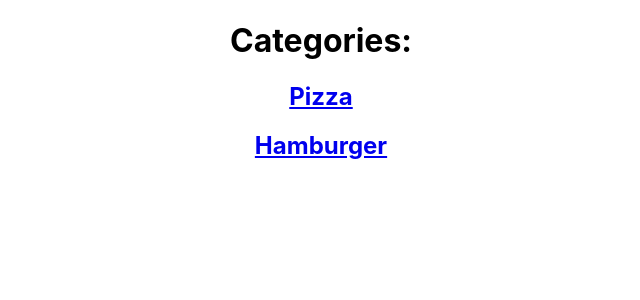
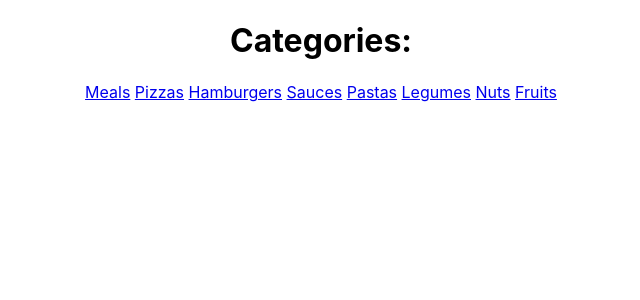
Before and after one commit to agocsvince/first-react-app, a React (Create React App) app in the folder first-react-app/: page /categories in a window 1280 px wide. Shown: the top 300 px of the page, without its empty margins (319-959 px from the left). Built offline with nearby package versions, Linux system fonts and the light colour scheme.

Commit message:
Add product categories

```diff
--- a/first-react-app/src/components/pages/CategoryList.js
+++ b/first-react-app/src/components/pages/CategoryList.js
@@ -8,8 +8,16 @@ const CategoryList = () => {
     return (
         <div>
             <h1>Categories: </h1>
-            <h2><Link to='/categories/pizzas/1'>Pizza</Link></h2>
-            <h2><Link to='/categories/hamburgers/1'>Hamburger</Link></h2>
+            <span><Link to='/categories/meals/1'>Meals</Link> </span>
+            <span><Link to='/categories/pizzas/1'>Pizzas</Link> </span>
+            <span><Link to='/categories/hamburgers/1'>Hamburgers</Link> </span>
+            <span><Link to='/categories/sauces/1'>Sauces</Link> </span>
+            <span><Link to='/categories/pastas/1'>Pastas</Link> </span>
+            <span><Link to='/categories/legumes/1'>Legumes</Link> </span>
+            <span><Link to='/categories/nuts/1'>Nuts</Link> </span>
+            <span><Link to='/categories/fruits/1'>Fruits</Link> </span>
+
+
 
             {/* <Route path='/pizzas/:id' children={<Details/>}/>
             <Route path='/hamburgers/:id' children={<Details/>}/> */}
```
